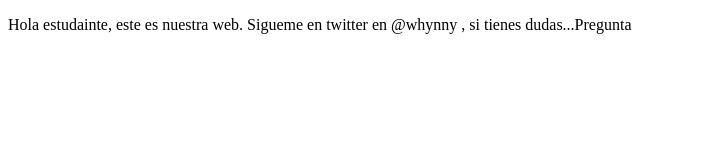
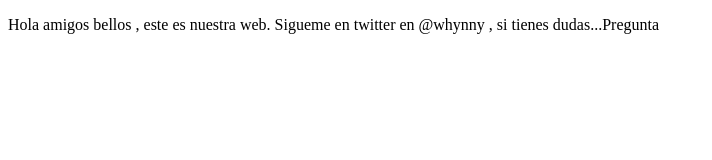
Before and after one commit to whynnypusheen/proyectoDemoCursoPrework, a plain HTML site: page index.html in a window 1280 px wide. Shown: the whole page, without its empty margins (0-712 px from the left). Drawn offline with Linux system fonts and the light colour scheme.

Commit message:
cambios agregamos de estudiantes por amigos

```diff
--- a/index.html
+++ b/index.html
@@ -7,6 +7,6 @@
     <title>Hola Mundo</title>
 </head>
 <body>
-    <p>Hola estudainte, este es nuestra web. Sigueme en twitter en @whynny , si tienes dudas...Pregunta</p>
+    <p>Hola amigos bellos , este es nuestra web. Sigueme en twitter en @whynny , si tienes dudas...Pregunta</p>
 </body>
 </html>
```
